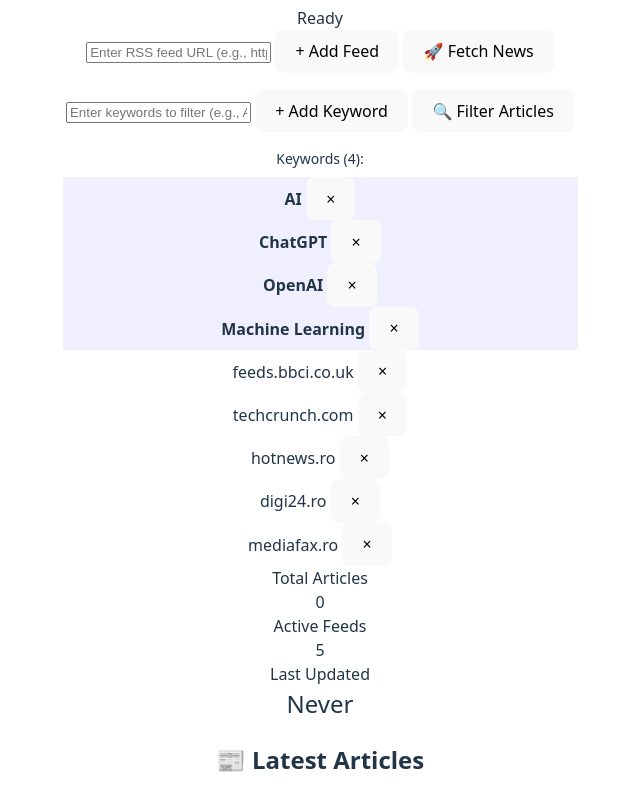
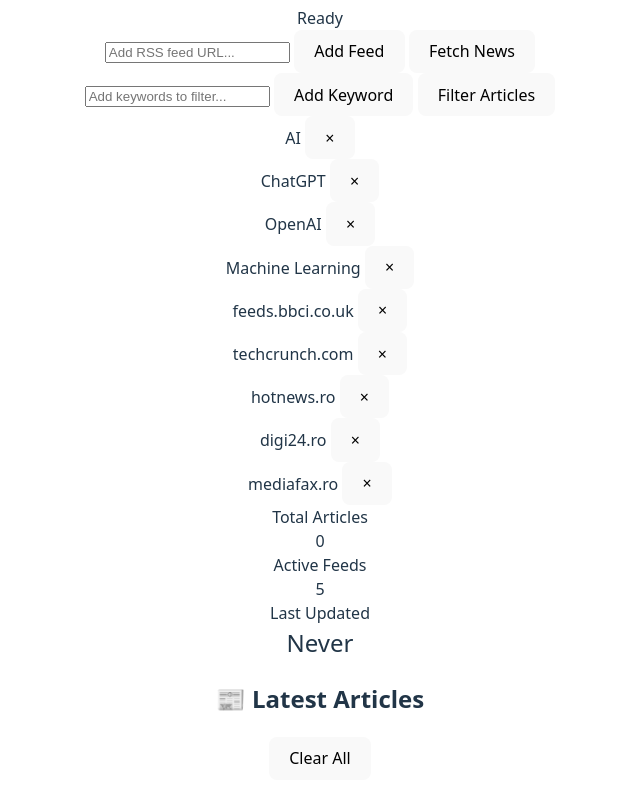
Before and after one commit to sergiudanstan/ai-news-aggregator, a website built with Vite: page web-dashboard/index.html in a window 1280 px wide. Shown: the part 251-1045 px from the top of the page, without its empty margins (320-960 px from the left). Built offline with nearby package versions, Linux system fonts and the light colour scheme.

Commit message:
Redesign with Apple-style aesthetic - glassmorphism and premium UI

```diff
--- a/web-dashboard/index.html
+++ b/web-dashboard/index.html
@@ -16,31 +16,29 @@
       <p>Real-time technology and AI news from around the web</p>
     </header>
 
-    <div class="control-panel">
+    <div class="control-panel glass-card">
       <div class="control-header">
-        <h2>📡 Feed Sources</h2>
+        <h2>Feed Sources</h2>
         <div class="status-badge">
           <span class="status-dot"></span>
           <span id="statusText">Ready</span>
         </div>
       </div>
 
-      <div class="feed-input-group">
-        <input type="text" id="feedInput" class="feed-input"
-          placeholder="Enter RSS feed URL (e.g., https://techcrunch.com/feed/)">
-        <button class="btn btn-secondary" id="addFeedBtn">+ Add Feed</button>
-        <button class="btn btn-primary" id="fetchBtn">🚀 Fetch News</button>
+      <div class="input-group">
+        <input type="text" id="feedInput" class="input-field" placeholder="Add RSS feed URL...">
+        <button class="btn btn-secondary" id="addFeedBtn">Add Feed</button>
+        <button class="btn btn-primary" id="fetchBtn">Fetch News</button>
       </div>
 
-      <div class="feed-input-group" style="margin-top: 1rem;">
-        <input type="text" id="keywordInput" class="feed-input"
-          placeholder="Enter keywords to filter (e.g., AI, machine learning, ChatGPT, OpenAI)">
-        <button class="btn btn-secondary" id="addKeywordBtn">+ Add Keyword</button>
-        <button class="btn btn-secondary" id="filterBtn">🔍 Filter Articles</button>
+      <div class="input-group">
+        <input type="text" id="keywordInput" class="input-field" placeholder="Add keywords to filter...">
+        <button class="btn btn-secondary" id="addKeywordBtn">Add Keyword</button>
+        <button class="btn btn-secondary" id="filterBtn">Filter Articles</button>
       </div>
 
-      <div id="keywordList" class="feed-list" style="margin-top: 1rem;"></div>
-      <div id="feedList" class="feed-list"></div>
+      <div id="keywordList" class="tag-list"></div>
+      <div id="feedList" class="tag-list"></div>
     </div>
 
     <div class="stats-grid">
--- a/web-dashboard/src/main.ts
+++ b/web-dashboard/src/main.ts
@@ -129,14 +129,14 @@
 // Render feeds
 function renderFeeds() {
   if (feeds.length === 0) {
-    feedList.innerHTML = '<p style="color: var(--text-muted); font-size: 0.875rem;">No feeds added yet</p>';
+    feedList.innerHTML = '<p style="color: var(--text-tertiary); font-size: 0.875rem;">No feeds added yet</p>';
     return;
   }
 
   feedList.innerHTML = feeds.map(feed => {
     const domain = extractDomain(feed);
     return `
-      <div class="feed-tag">
+      <div class="tag">
         <span>${domain}</span>
         <button onclick="window.removeFeed('${escapeHtml(feed)}')">×</button>
       </div>
@@ -282,7 +282,7 @@
       return keywords.some(keyword => searchText.includes(keyword.toLowerCase()));
     });
 
-    filterBtn.textContent = '✖️ Clear Filter';
+    filterBtn.textContent = 'Clear Filter';
     filterBtn.classList.add('btn-primary');
     filterBtn.classList.remove('btn-secondary');
 
@@ -290,7 +290,7 @@
     totalArticlesEl.textContent = `${filteredArticles.length} / ${articles.length}`;
   } else {
     // Show all articles
-    filterBtn.textContent = '🔍 Filter Articles';
+    filterBtn.textContent = 'Filter Articles';
     filterBtn.classList.remove('btn-primary');
     filterBtn.classList.add('btn-secondary');
 
@@ -302,21 +302,16 @@
 // Render keywords
 function renderKeywords() {
   if (keywords.length === 0) {
-    keywordList.innerHTML = '<p style="color: var(--text-muted); font-size: 0.875rem;">No keywords added yet (add at least 4 for best results)</p>';
+    keywordList.innerHTML = '<p style="color: var(--text-tertiary); font-size: 0.875rem;">No keywords added yet</p>';
     return;
   }
 
-  keywordList.innerHTML = `
-    <p style="color: var(--text-secondary); font-size: 0.875rem; margin-bottom: 0.5rem;">
-      Keywords (${keywords.length}):
-    </p>
-    ${keywords.map(keyword => `
-      <div class="feed-tag" style="background: rgba(99, 102, 241, 0.1); border-color: rgba(99, 102, 241, 0.3);">
-        <span style="color: var(--accent-primary); font-weight: 600;">${escapeHtml(keyword)}</span>
-        <button onclick="window.removeKeyword('${escapeHtml(keyword)}')">×</button>
-      </div>
-    `).join('')}
-  `;
+  keywordList.innerHTML = keywords.map(keyword => `
+    <div class="tag keyword">
+      <span>${escapeHtml(keyword)}</span>
+      <button onclick="window.removeKeyword('${escapeHtml(keyword)}')">×</button>
+    </div>
+  `).join('');
 }
 
 // Render filtered articles with keyword highlighting
--- a/web-dashboard/style.css
+++ b/web-dashboard/style.css
@@ -1,23 +1,35 @@
-@import url('https://fonts.googleapis.com/css2?family=Inter:wght@300;400;500;600;700;800&display=swap');
+@import url('https://fonts.googleapis.com/css2?family=Inter:wght@300;400;500;600;700;800;900&display=swap');
+@import url('https://fonts.googleapis.com/css2?family=SF+Pro+Display:wght@300;400;500;600;700&display=swap');
 
 :root {
-    --bg-primary: #0a0e1a;
-    --bg-secondary: #151b2e;
-    --bg-tertiary: #1e2742;
-    --bg-card: #1a2235;
-    --accent-primary: #6366f1;
-    --accent-secondary: #8b5cf6;
-    --accent-success: #10b981;
-    --accent-warning: #f59e0b;
-    --accent-info: #3b82f6;
-    --text-primary: #f1f5f9;
-    --text-secondary: #94a3b8;
-    --text-muted: #64748b;
-    --border-color: #2d3548;
-    --shadow-sm: 0 2px 8px rgba(0, 0, 0, 0.3);
-    --shadow-md: 0 4px 16px rgba(0, 0, 0, 0.4);
-    --shadow-lg: 0 8px 32px rgba(0, 0, 0, 0.5);
-    --shadow-glow: 0 0 30px rgba(99, 102, 241, 0.4);
+    /* Apple-inspired color palette */
+    --bg-primary: #000000;
+    --bg-secondary: #0a0a0a;
+    --bg-card: rgba(255, 255, 255, 0.05);
+    --bg-card-hover: rgba(255, 255, 255, 0.08);
+    --glass-bg: rgba(255, 255, 255, 0.03);
+    --glass-border: rgba(255, 255, 255, 0.1);
+
+    --accent-blue: #007AFF;
+    --accent-blue-light: #5AC8FA;
+    --accent-purple: #AF52DE;
+    --accent-pink: #FF2D55;
+    --accent-orange: #FF9500;
+    --accent-green: #34C759;
+
+    --text-primary: #FFFFFF;
+    --text-secondary: rgba(255, 255, 255, 0.6);
+    --text-tertiary: rgba(255, 255, 255, 0.4);
+
+    --shadow-sm: 0 2px 16px rgba(0, 0, 0, 0.12);
+    --shadow-md: 0 8px 32px rgba(0, 0, 0, 0.24);
+    --shadow-lg: 0 16px 64px rgba(0, 0, 0, 0.32);
+    --shadow-glow: 0 0 40px rgba(0, 122, 255, 0.3);
+
+    --radius-sm: 12px;
+    --radius-md: 16px;
+    --radius-lg: 24px;
+    --radius-xl: 32px;
 }
 
 * {
@@ -27,65 +39,81 @@
 }
 
 body {
-    font-family: 'Inter', -apple-system, BlinkMacSystemFont, 'Segoe UI', sans-serif;
-    background: linear-gradient(135deg, var(--bg-primary) 0%, #0f1729 50%, #1a0f2e 100%);
+    font-family: -apple-system, BlinkMacSystemFont, 'SF Pro Display', 'Inter', sans-serif;
+    background: var(--bg-primary);
     color: var(--text-primary);
     min-height: 100vh;
     line-height: 1.6;
     overflow-x: hidden;
+    -webkit-font-smoothing: antialiased;
+    -moz-osx-font-smoothing: grayscale;
 }
 
 #app {
-    max-width: 1800px;
+    max-width: 1400px;
     margin: 0 auto;
-    padding: 2rem;
+    padding: 2rem 2rem 4rem;
 }
 
 /* Header */
 .header {
     text-align: center;
     margin-bottom: 3rem;
-    animation: fadeInDown 0.6s ease-out;
+    animation: fadeInDown 0.8s cubic-bezier(0.16, 1, 0.3, 1);
 }
 
 .header h1 {
     font-size: 3.5rem;
-    font-weight: 800;
-    background: linear-gradient(135deg, var(--accent-primary) 0%, var(--accent-secondary) 50%, #ec4899 100%);
+    font-weight: 700;
+    letter-spacing: -0.04em;
+    background: linear-gradient(135deg, #FFFFFF 0%, rgba(255, 255, 255, 0.7) 100%);
     -webkit-background-clip: text;
     -webkit-text-fill-color: transparent;
     background-clip: text;
-    margin-bottom: 0.5rem;
-    letter-spacing: -0.03em;
+    margin-bottom: 0.75rem;
 }
 
 .header p {
     color: var(--text-secondary);
-    font-size: 1.2rem;
-    font-weight: 300;
+    font-size: 1.125rem;
+    font-weight: 400;
+    letter-spacing: -0.01em;
+}
+
+/* Glass Card */
+.glass-card {
+    background: var(--glass-bg);
+    backdrop-filter: blur(40px) saturate(180%);
+    -webkit-backdrop-filter: blur(40px) saturate(180%);
+    border: 1px solid var(--glass-border);
+    border-radius: var(--radius-lg);
+    padding: 2rem;
+    transition: all 0.4s cubic-bezier(0.16, 1, 0.3, 1);
+}
+
+.glass-card:hover {
+    background: var(--bg-card-hover);
+    border-color: rgba(255, 255, 255, 0.15);
+    transform: translateY(-2px);
 }
 
 /* Control Panel */
 .control-panel {
-    background: var(--bg-secondary);
-    border: 1px solid var(--border-color);
-    border-radius: 20px;
-    padding: 2rem;
-    margin-bottom: 2rem;
-    box-shadow: var(--shadow-md);
-    animation: fadeInUp 0.6s ease-out 0.1s both;
-    transition: all 0.3s ease;
-}
-
-.control-panel:hover {
-    box-shadow: var(--shadow-glow);
+    background: var(--glass-bg);
+    backdrop-filter: blur(40px) saturate(180%);
+    -webkit-backdrop-filter: blur(40px) saturate(180%);
+    border: 1px solid var(--glass-border);
+    border-radius: var(--radius-xl);
+    padding: 2.5rem;
+    margin-bottom: 2.5rem;
+    animation: fadeInUp 0.8s cubic-bezier(0.16, 1, 0.3, 1) 0.1s both;
 }
 
 .control-header {
     display: flex;
     align-items: center;
     justify-content: space-between;
-    margin-bottom: 1.5rem;
+    margin-bottom: 2rem;
     flex-wrap: wrap;
     gap: 1rem;
 }
@@ -93,81 +121,87 @@
 .control-header h2 {
     font-size: 1.5rem;
     font-weight: 600;
-    display: flex;
-    align-items: center;
-    gap: 0.75rem;
+    letter-spacing: -0.02em;
 }
 
 .status-badge {
     display: inline-flex;
     align-items: center;
-    gap: 0.5rem;
-    padding: 0.5rem 1rem;
-    border-radius: 12px;
+    gap: 0.625rem;
+    padding: 0.625rem 1.25rem;
+    border-radius: var(--radius-sm);
     font-size: 0.875rem;
     font-weight: 600;
-    text-transform: uppercase;
-    letter-spacing: 0.05em;
-    background: rgba(99, 102, 241, 0.1);
-    border: 1px solid rgba(99, 102, 241, 0.3);
-    color: var(--accent-primary);
+    letter-spacing: 0.01em;
+    background: rgba(0, 122, 255, 0.1);
+    border: 1px solid rgba(0, 122, 255, 0.2);
+    color: var(--accent-blue-light);
 }
 
 .status-dot {
-    width: 8px;
-    height: 8px;
+    width: 6px;
+    height: 6px;
     border-radius: 50%;
-    background: var(--accent-primary);
-    animation: pulse 2s ease-in-out infinite;
+    background: var(--accent-blue-light);
+    animation: pulse 2s cubic-bezier(0.4, 0, 0.6, 1) infinite;
 }
 
-.feed-input-group {
+/* Input Groups */
+.input-group {
     display: flex;
-    gap: 1rem;
-    margin-bottom: 1rem;
+    gap: 0.75rem;
+    margin-bottom: 1.25rem;
 }
 
-.feed-input {
+.input-field {
     flex: 1;
-    background: var(--bg-tertiary);
-    border: 1px solid var(--border-color);
-    border-radius: 12px;
+    background: rgba(255, 255, 255, 0.05);
+    border: 1px solid rgba(255, 255, 255, 0.1);
+    border-radius: var(--radius-md);
     padding: 1rem 1.25rem;
     color: var(--text-primary);
-    font-size: 1rem;
-    transition: all 0.3s ease;
+    font-size: 0.9375rem;
+    font-weight: 400;
+    transition: all 0.3s cubic-bezier(0.16, 1, 0.3, 1);
 }
 
-.feed-input:focus {
-    outline: none;
-    border-color: var(--accent-primary);
-    box-shadow: 0 0 0 3px rgba(99, 102, 241, 0.1);
+.input-field::placeholder {
+    color: var(--text-tertiary);
 }
 
+.input-field:focus {
+    outline: none;
+    background: rgba(255, 255, 255, 0.08);
+    border-color: var(--accent-blue);
+    box-shadow: 0 0 0 4px rgba(0, 122, 255, 0.1);
+}
+
+/* Buttons */
 .btn {
-    padding: 1rem 2rem;
+    padding: 1rem 1.75rem;
     border: none;
-    border-radius: 12px;
-    font-size: 1rem;
+    border-radius: var(--radius-md);
+    font-size: 0.9375rem;
     font-weight: 600;
     cursor: pointer;
-    transition: all 0.3s ease;
-    text-transform: uppercase;
-    letter-spacing: 0.05em;
+    transition: all 0.3s cubic-bezier(0.16, 1, 0.3, 1);
+    letter-spacing: -0.01em;
+    white-space: nowrap;
     display: inline-flex;
     align-items: center;
     gap: 0.5rem;
 }
 
 .btn-primary {
-    background: linear-gradient(135deg, var(--accent-primary) 0%, var(--accent-secondary) 100%);
+    background: var(--accent-blue);
     color: white;
-    box-shadow: var(--shadow-sm);
+    box-shadow: 0 4px 16px rgba(0, 122, 255, 0.3);
 }
 
 .btn-primary:hover {
+    background: #0051D5;
     transform: translateY(-2px);
-    box-shadow: var(--shadow-glow);
+    box-shadow: 0 8px 24px rgba(0, 122, 255, 0.4);
 }
 
 .btn-primary:active {
@@ -175,171 +209,190 @@
 }
 
 .btn-secondary {
-    background: var(--bg-tertiary);
+    background: rgba(255, 255, 255, 0.08);
     color: var(--text-primary);
-    border: 1px solid var(--border-color);
+    border: 1px solid rgba(255, 255, 255, 0.12);
 }
 
 .btn-secondary:hover {
-    background: var(--bg-card);
-    border-color: var(--accent-primary);
+    background: rgba(255, 255, 255, 0.12);
+    border-color: rgba(255, 255, 255, 0.2);
+    transform: translateY(-2px);
 }
 
-/* Feed List */
-.feed-list {
+/* Tags */
+.tag-list {
     display: flex;
     flex-wrap: wrap;
-    gap: 0.75rem;
-    margin-top: 1rem;
+    gap: 0.625rem;
+    margin-top: 1.25rem;
 }
 
-.feed-tag {
+.tag {
     display: inline-flex;
     align-items: center;
     gap: 0.5rem;
     padding: 0.5rem 1rem;
-    background: var(--bg-tertiary);
-    border: 1px solid var(--border-color);
-    border-radius: 8px;
+    background: rgba(255, 255, 255, 0.06);
+    border: 1px solid rgba(255, 255, 255, 0.1);
+    border-radius: var(--radius-sm);
     font-size: 0.875rem;
     color: var(--text-secondary);
-    transition: all 0.3s ease;
+    transition: all 0.3s cubic-bezier(0.16, 1, 0.3, 1);
 }
 
-.feed-tag:hover {
-    border-color: var(--accent-primary);
+.tag:hover {
+    background: rgba(255, 255, 255, 0.1);
+    border-color: rgba(255, 255, 255, 0.2);
     color: var(--text-primary);
 }
 
-.feed-tag button {
+.tag.keyword {
+    background: rgba(0, 122, 255, 0.1);
+    border-color: rgba(0, 122, 255, 0.2);
+    color: var(--accent-blue-light);
+}
+
+.tag button {
     background: none;
     border: none;
-    color: var(--accent-warning);
+    color: inherit;
     cursor: pointer;
-    font-size: 1.2rem;
+    font-size: 1.125rem;
     padding: 0;
     line-height: 1;
+    opacity: 0.6;
     transition: all 0.2s ease;
 }
 
-.feed-tag button:hover {
-    color: #ef4444;
+.tag button:hover {
+    opacity: 1;
     transform: scale(1.2);
 }
 
 /* Stats Grid */
 .stats-grid {
     display: grid;
-    grid-template-columns: repeat(auto-fit, minmax(250px, 1fr));
-    gap: 1.5rem;
-    margin-bottom: 2rem;
-    animation: fadeInUp 0.6s ease-out 0.2s both;
+    grid-template-columns: repeat(auto-fit, minmax(200px, 1fr));
+    gap: 1.25rem;
+    margin-bottom: 2.5rem;
+    animation: fadeInUp 0.8s cubic-bezier(0.16, 1, 0.3, 1) 0.2s both;
 }
 
 .stat-card {
-    background: var(--bg-secondary);
-    border: 1px solid var(--border-color);
-    border-radius: 16px;
-    padding: 1.5rem;
-    box-shadow: var(--shadow-md);
-    transition: all 0.3s ease;
+    background: var(--glass-bg);
+    backdrop-filter: blur(40px) saturate(180%);
+    -webkit-backdrop-filter: blur(40px) saturate(180%);
+    border: 1px solid var(--glass-border);
+    border-radius: var(--radius-lg);
+    padding: 1.75rem;
+    transition: all 0.4s cubic-bezier(0.16, 1, 0.3, 1);
 }
 
 .stat-card:hover {
-    transform: translateY(-4px);
-    box-shadow: var(--shadow-lg);
-    border-color: var(--accent-primary);
+    background: var(--bg-card-hover);
+    border-color: rgba(255, 255, 255, 0.15);
+    transform: translateY(-4px) scale(1.02);
 }
 
 .stat-label {
-    font-size: 0.875rem;
+    font-size: 0.8125rem;
     color: var(--text-secondary);
     text-transform: uppercase;
-    letter-spacing: 0.05em;
-    margin-bottom: 0.5rem;
+    letter-spacing: 0.08em;
+    margin-bottom: 0.625rem;
+    font-weight: 600;
 }
 
 .stat-value {
     font-size: 2.5rem;
     font-weight: 700;
-    background: linear-gradient(135deg, var(--accent-primary) 0%, var(--accent-secondary) 100%);
+    letter-spacing: -0.03em;
+    background: linear-gradient(135deg, var(--accent-blue-light) 0%, var(--accent-purple) 100%);
     -webkit-background-clip: text;
     -webkit-text-fill-color: transparent;
     background-clip: text;
 }
 
-/* Articles Grid */
+/* Articles Section */
 .articles-section {
-    animation: fadeInUp 0.6s ease-out 0.3s both;
+    animation: fadeInUp 0.8s cubic-bezier(0.16, 1, 0.3, 1) 0.3s both;
 }
 
 .section-header {
     display: flex;
     align-items: center;
     justify-content: space-between;
-    margin-bottom: 1.5rem;
+    margin-bottom: 1.75rem;
 }
 
 .section-header h2 {
     font-size: 2rem;
     font-weight: 700;
+    letter-spacing: -0.03em;
 }
 
+/* Articles Grid */
 .articles-grid {
     display: grid;
-    grid-template-columns: repeat(auto-fill, minmax(350px, 1fr));
+    grid-template-columns: repeat(auto-fill, minmax(340px, 1fr));
     gap: 1.5rem;
 }
 
 .article-card {
-    background: var(--bg-secondary);
-    border: 1px solid var(--border-color);
-    border-radius: 16px;
-    padding: 1.5rem;
-    box-shadow: var(--shadow-md);
-    transition: all 0.3s ease;
+    background: var(--glass-bg);
+    backdrop-filter: blur(40px) saturate(180%);
+    -webkit-backdrop-filter: blur(40px) saturate(180%);
+    border: 1px solid var(--glass-border);
+    border-radius: var(--radius-lg);
+    padding: 1.75rem;
+    transition: all 0.4s cubic-bezier(0.16, 1, 0.3, 1);
     cursor: pointer;
-    animation: slideInUp 0.4s ease-out;
+    animation: slideInUp 0.5s cubic-bezier(0.16, 1, 0.3, 1) both;
 }
 
 .article-card:hover {
-    transform: translateY(-4px);
-    box-shadow: var(--shadow-lg);
-    border-color: var(--accent-primary);
+    background: var(--bg-card-hover);
+    border-color: rgba(0, 122, 255, 0.3);
+    transform: translateY(-6px);
+    box-shadow: 0 12px 40px rgba(0, 0, 0, 0.3);
 }
 
 .article-meta {
     display: flex;
     align-items: center;
-    gap: 1rem;
+    gap: 0.75rem;
     margin-bottom: 1rem;
     font-size: 0.75rem;
-    color: var(--text-muted);
+    color: var(--text-tertiary);
 }
 
 .article-source {
-    padding: 0.25rem 0.75rem;
-    background: rgba(99, 102, 241, 0.1);
+    padding: 0.375rem 0.875rem;
+    background: rgba(0, 122, 255, 0.12);
     border-radius: 6px;
-    color: var(--accent-primary);
+    color: var(--accent-blue-light);
     font-weight: 600;
+    letter-spacing: 0.02em;
 }
 
 .article-title {
     font-size: 1.25rem;
     font-weight: 600;
-    margin-bottom: 0.75rem;
+    margin-bottom: 0.875rem;
     color: var(--text-primary);
     line-height: 1.4;
+    letter-spacing: -0.02em;
 }
 
 .article-summary {
-    font-size: 0.9rem;
+    font-size: 0.9375rem;
     color: var(--text-secondary);
     line-height: 1.6;
-    margin-bottom: 1rem;
+    margin-bottom: 1.25rem;
     display: -webkit-box;
     -webkit-line-clamp: 3;
+    line-clamp: 3;
     -webkit-box-orient: vertical;
     overflow: hidden;
 }
@@ -348,59 +401,59 @@
     display: inline-flex;
     align-items: center;
     gap: 0.5rem;
-    color: var(--accent-primary);
+    color: var(--accent-blue-light);
     text-decoration: none;
     font-weight: 600;
-    font-size: 0.875rem;
-    transition: all 0.3s ease;
+    font-size: 0.9375rem;
+    transition: all 0.3s cubic-bezier(0.16, 1, 0.3, 1);
 }
 
 .article-link:hover {
     gap: 0.75rem;
-    color: var(--accent-secondary);
+    color: var(--accent-blue);
 }
 
-/* Loading State */
-.loading {
-    text-align: center;
-    padding: 4rem 2rem;
-}
-
-.spinner {
-    width: 60px;
-    height: 60px;
-    border: 4px solid var(--bg-tertiary);
-    border-top-color: var(--accent-primary);
-    border-radius: 50%;
-    animation: spin 1s linear infinite;
-    margin: 0 auto 1rem;
+/* Keyword Highlight */
+mark {
+    background: linear-gradient(135deg, var(--accent-blue) 0%, var(--accent-purple) 100%);
+    color: white;
+    padding: 0.125rem 0.375rem;
+    border-radius: 4px;
+    font-weight: 600;
 }
 
 /* Empty State */
 .empty-state {
     text-align: center;
-    padding: 4rem 2rem;
-    color: var(--text-muted);
+    padding: 5rem 2rem;
+    color: var(--text-tertiary);
 }
 
 .empty-state svg {
     width: 80px;
     height: 80px;
     margin-bottom: 1.5rem;
-    opacity: 0.5;
+    opacity: 0.3;
+    stroke: var(--text-secondary);
 }
 
 .empty-state h3 {
     font-size: 1.5rem;
     margin-bottom: 0.5rem;
     color: var(--text-secondary);
+    font-weight: 600;
+}
+
+.empty-state p {
+    font-size: 1rem;
+    color: var(--text-tertiary);
 }
 
 /* Animations */
 @keyframes fadeInDown {
     from {
         opacity: 0;
-        transform: translateY(-20px);
+        transform: translateY(-30px);
     }
 
     to {
@@ -412,7 +465,7 @@
 @keyframes fadeInUp {
     from {
         opacity: 0;
-        transform: translateY(20px);
+        transform: translateY(30px);
     }
 
     to {
@@ -424,7 +477,7 @@
 @keyframes slideInUp {
     from {
         opacity: 0;
-        transform: translateY(30px);
+        transform: translateY(40px);
     }
 
     to {
@@ -442,25 +495,41 @@
     }
 
     50% {
-        opacity: 0.5;
+        opacity: 0.6;
         transform: scale(0.95);
     }
 }
 
-@keyframes spin {
-    to {
-        transform: rotate(360deg);
-    }
+/* Scrollbar */
+::-webkit-scrollbar {
+    width: 10px;
+}
+
+::-webkit-scrollbar-track {
+    background: var(--bg-secondary);
+}
+
+::-webkit-scrollbar-thumb {
+    background: rgba(255, 255, 255, 0.2);
+    border-radius: 5px;
+}
+
+::-webkit-scrollbar-thumb:hover {
+    background: rgba(255, 255, 255, 0.3);
 }
 
 /* Responsive */
 @media (max-width: 768px) {
     #app {
-        padding: 1rem;
+        padding: 1.5rem 1rem 3rem;
     }
 
     .header h1 {
         font-size: 2.5rem;
+    }
+
+    .control-panel {
+        padding: 1.75rem;
     }
 
     .articles-grid {
@@ -471,7 +540,12 @@
         grid-template-columns: repeat(2, 1fr);
     }
 
-    .feed-input-group {
+    .input-group {
         flex-direction: column;
     }
+
+    .btn {
+        width: 100%;
+        justify-content: center;
+    }
 }
```
Also changed, not shown: 2 other files.
